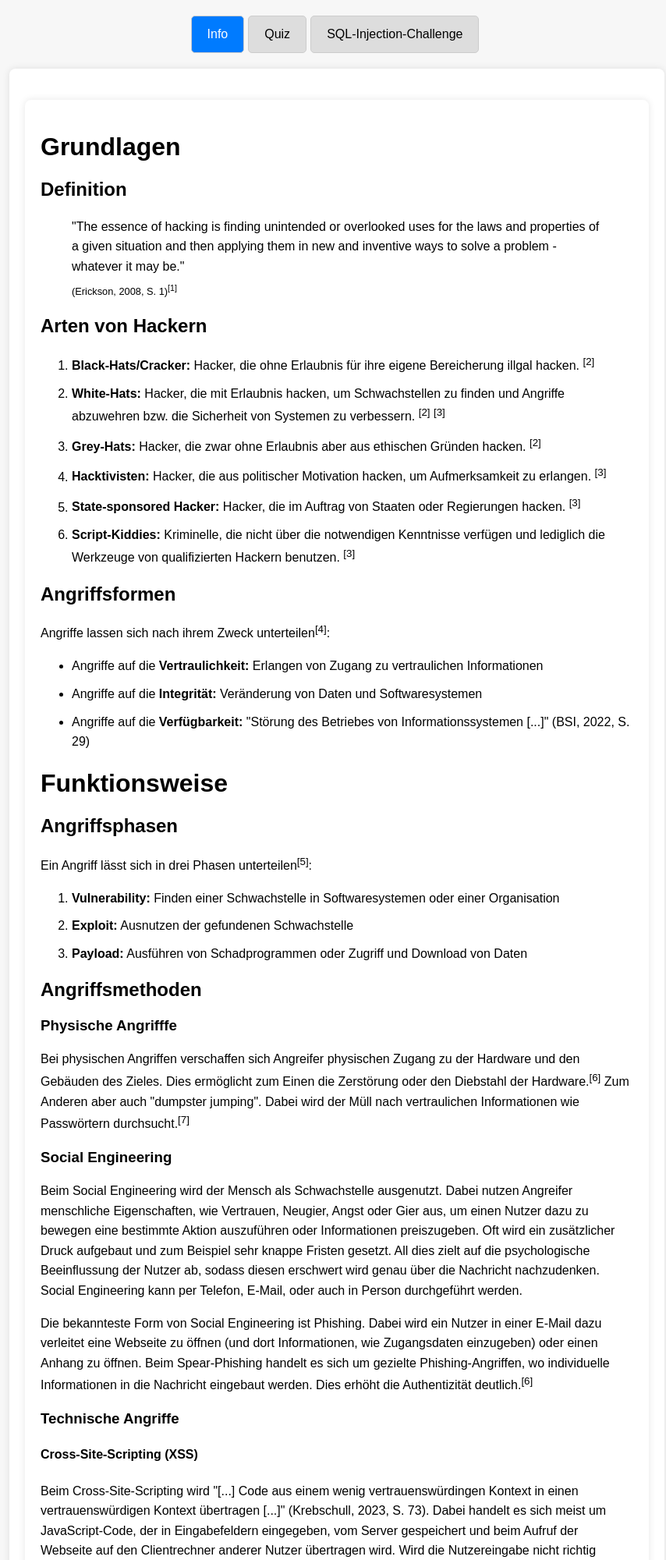
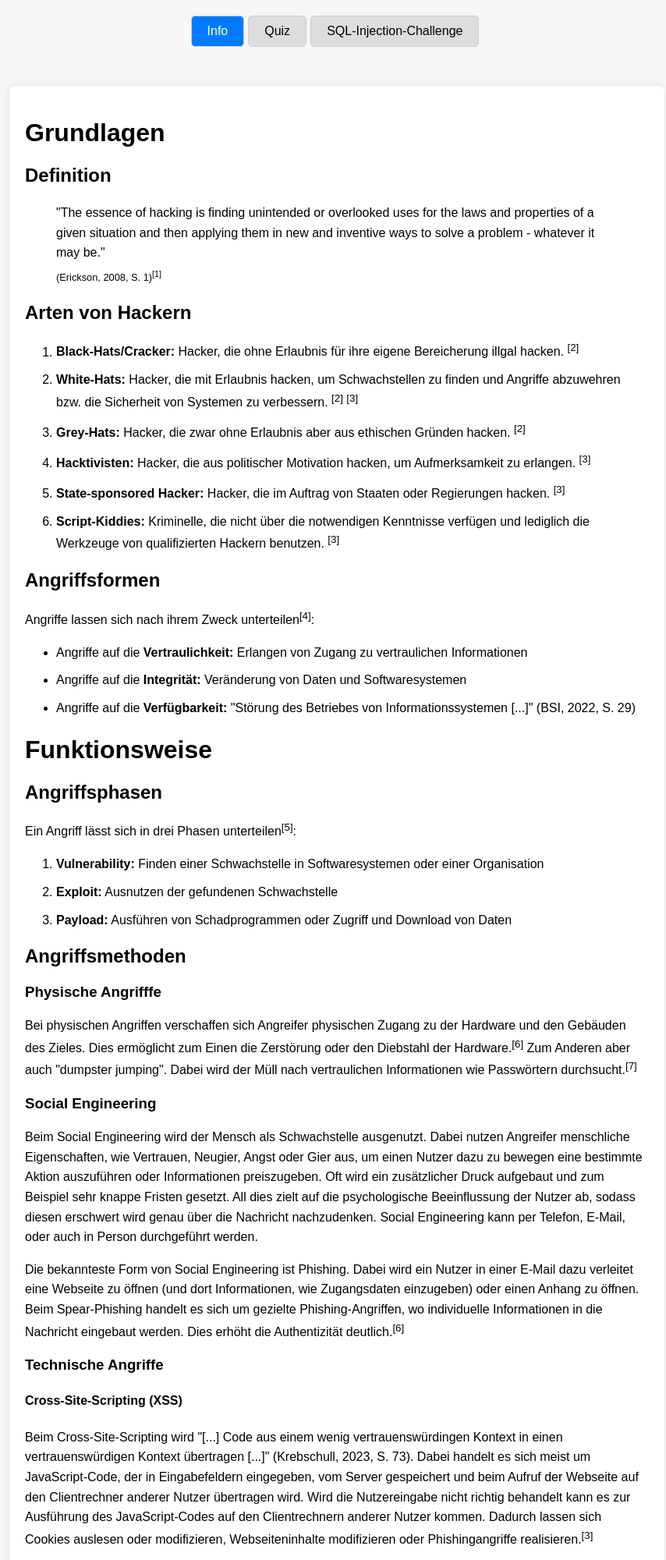
Before and after one commit to Anton-Gasse/pizza-sql-injection, a Flask app: page / in a window 1280 px wide. Shown: the top 2000 px of the page at 78% size, without its empty margins (208-1062 px from the left). Run offline with Flask 3, Linux system fonts and the light colour scheme; some libraries are stand-ins or nearby versions.

Commit message:
style: removed white background

```diff
--- a/templates/index.html
+++ b/templates/index.html
@@ -30,16 +30,7 @@
             background-color: #007bff;
             color: white;
         }
-        #content {
-            margin-top: 20px;
-            padding: 20px;
-            background: white;
-            box-shadow: 0px 0px 10px rgba(0, 0, 0, 0.1);
-            border-radius: 8px;
-            max-width: 600px;
-            margin-left: auto;
-            margin-right: auto;
-        }
+
     </style>
     <script>
         function loadPage(page) {
--- a/templates/info.html
+++ b/templates/info.html
@@ -8,7 +8,6 @@
     <link rel="stylesheet" type="text/css" href="{{ url_for('static', filename='styles/default.min.css') }}">
     <style>
         body {
-            font: 1em/1.6 sans-serif;
             font-size: 100%;
             background-color: #f7f7f7;
         }
@@ -19,8 +18,8 @@
             line-height: 1.2;
         }
 
-        #content {
-            margin-top: 20px;
+        #container {
+            margin: 50px auto;
             padding: 20px;
             background: white;
             box-shadow: 0px 0px 10px rgba(0, 0, 0, 0.1);
@@ -29,6 +28,8 @@
             margin-left: auto;
             margin-right: auto;
             text-align: left;
+            font: 1em/1.6 sans-serif;
+            font-size: 100%;
         }
 
         code.inline {
@@ -97,7 +98,7 @@
 </head>
 
 <body>
-    <div id="content">
+    <div id="container">
         <h1>Grundlagen</h1>
         <h2>Definition</h2>
         <blockquote>
```
